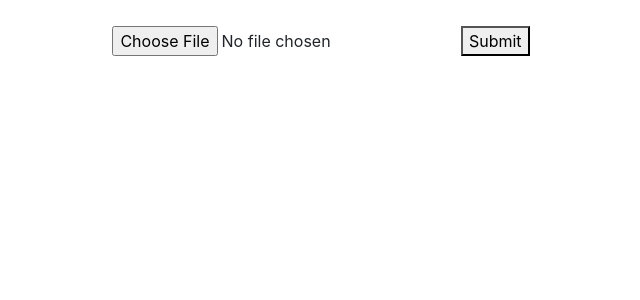
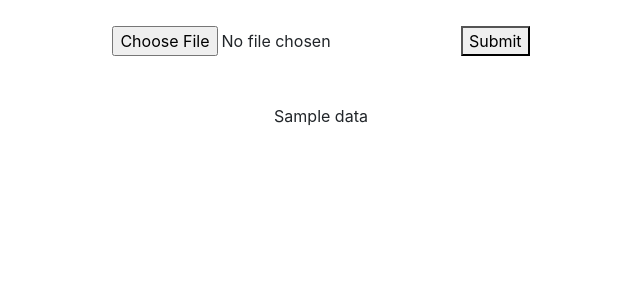
Before and after one commit to tbb33/Web-App-Geocoder, a Flask app: template templates/index.html in a window 1280 px wide. Shown: the part 343-643 px from the top of the page, without its empty margins (319-959 px from the left). Run offline with Flask 2, Linux system fonts and the light colour scheme; the template is opened without the code that fills it: most values are stand-ins (such as "Sample title", 1, 10 or a date in 2020); some libraries are stand-ins or nearby versions.

Commit message:
Display new table on web pg
Using Jinja2, display the new table with 2 new lat/long cols to the website after user clicks "submit"

```diff
--- a/app.py
+++ b/app.py
@@ -36,7 +36,7 @@ def success():
         print(df)
 
 
-        return render_template("index.html", btn="gdownload.html")
+        return render_template("index.html", btn="gdownload.html", data=df.to_html())
 
 @app.route('/gdownload')
 def gdownload():
--- a/templates/index.html
+++ b/templates/index.html
@@ -73,6 +73,11 @@
                 {% if btn %}
                   {% include btn ignore missing %}
                 {% endif %}
+              <div class="container mt-5 mb-5">
+                {% block content %}
+                  {{data | safe}}
+                {% endblock %}
+              </div>
               </div>
             </div>
           </div>
```
